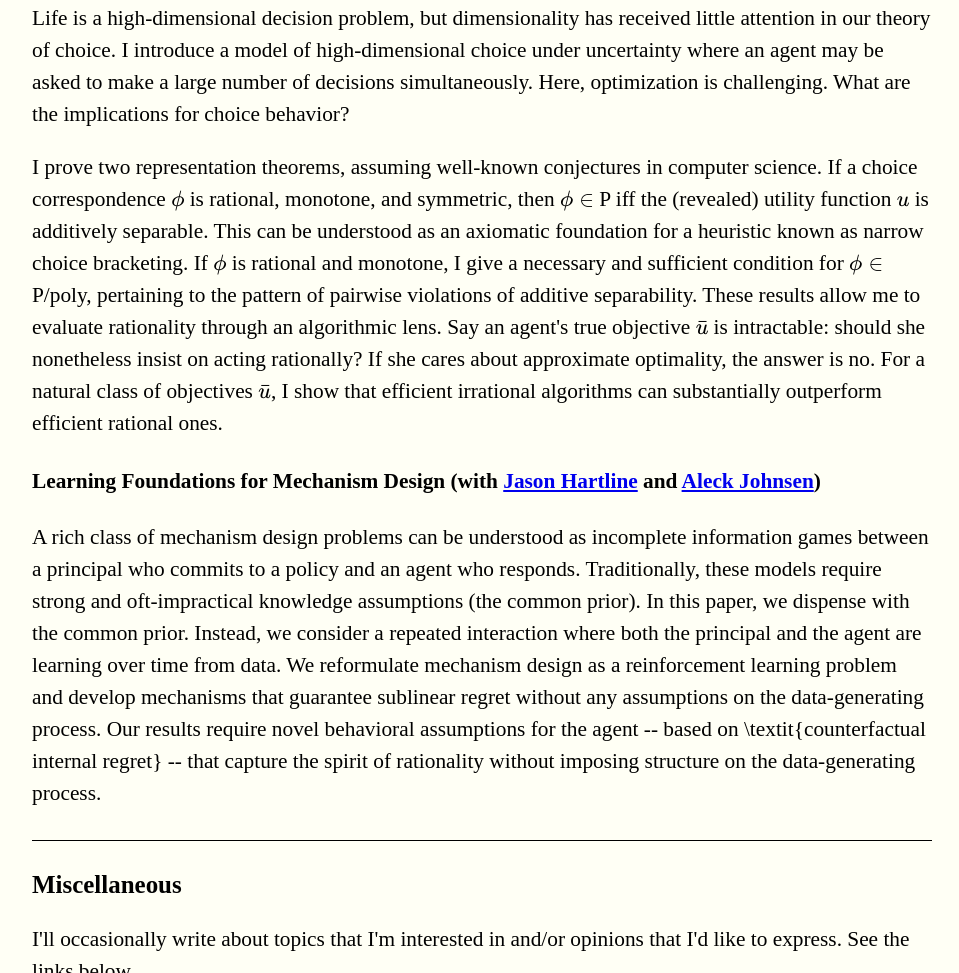
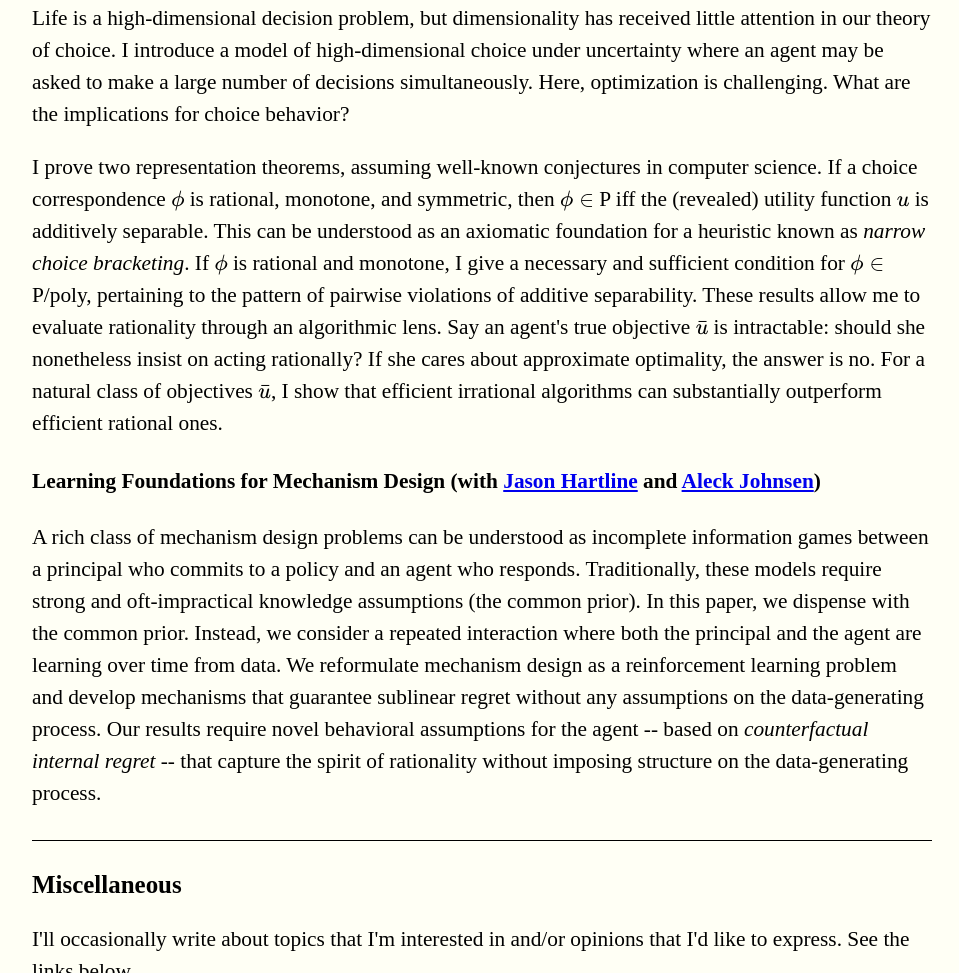
Before and after one commit to mkcamara/mkcamara.github.io, a plain HTML site: page index.html in a window 1280 px wide. Shown: the part 1389-2362 px from the top of the page, without its empty margins (158-1117 px from the left). Drawn offline with nearby package versions, Linux system fonts and the light colour scheme; some packages are replaced by stand-ins of ours.

Commit message:
text changes

```diff
--- a/index.html
+++ b/index.html
@@ -59,11 +59,11 @@
 
                 <p>Life is a high-dimensional decision problem, but dimensionality has received little attention in our theory of choice. I introduce a model of high-dimensional choice under uncertainty where an agent may be asked to make a large number of decisions simultaneously. Here, optimization is challenging. What are the implications for choice behavior?</p>
 
-				<p>I prove two representation theorems, assuming well-known conjectures in computer science. If a choice correspondence $\phi$ is rational, monotone, and symmetric, then $\phi\in$ P iff the (revealed) utility function $u$ is additively separable. This can be understood as an axiomatic foundation for a heuristic known as narrow choice bracketing. If $\phi$ is rational and monotone, I give a necessary and sufficient condition for $\phi\in$ P/poly, pertaining to the pattern of pairwise violations of additive separability. These results allow me to evaluate rationality through an algorithmic lens. Say an agent's true objective $\bar{u}$ is intractable: should she nonetheless insist on acting rationally? If she cares about approximate optimality, the answer is no.  For a natural class of objectives $\bar{u}$, I show that efficient irrational algorithms can substantially outperform efficient rational ones.</p>
+				<p>I prove two representation theorems, assuming well-known conjectures in computer science. If a choice correspondence $\phi$ is rational, monotone, and symmetric, then $\phi\in$ P iff the (revealed) utility function $u$ is additively separable. This can be understood as an axiomatic foundation for a heuristic known as <i>narrow choice bracketing</i>. If $\phi$ is rational and monotone, I give a necessary and sufficient condition for $\phi\in$ P/poly, pertaining to the pattern of pairwise violations of additive separability. These results allow me to evaluate rationality through an algorithmic lens. Say an agent's true objective $\bar{u}$ is intractable: should she nonetheless insist on acting rationally? If she cares about approximate optimality, the answer is no.  For a natural class of objectives $\bar{u}$, I show that efficient irrational algorithms can substantially outperform efficient rational ones.</p>
 
                 <h4>Learning Foundations for Mechanism Design (with <a href="https://sites.northwestern.edu/hartline/">Jason Hartline</a> and <a href="http://users.eecs.northwestern.edu/~acj861/">Aleck Johnsen</a>)</h4>
 
-                <p>A rich class of mechanism design problems can be understood as incomplete information games between a principal who commits to a policy and an agent who responds. Traditionally, these models require strong and oft-impractical knowledge assumptions (the common prior). In this paper, we dispense with the common prior. Instead, we consider a repeated interaction where both the principal and the agent are learning over time from data. We reformulate mechanism design as a reinforcement learning problem and develop mechanisms that guarantee sublinear regret without any assumptions on the data-generating process. Our results require novel behavioral assumptions for the agent -- based on \textit{counterfactual internal regret} -- that capture the spirit of rationality without imposing structure on the data-generating process.</p>
+                <p>A rich class of mechanism design problems can be understood as incomplete information games between a principal who commits to a policy and an agent who responds. Traditionally, these models require strong and oft-impractical knowledge assumptions (the common prior). In this paper, we dispense with the common prior. Instead, we consider a repeated interaction where both the principal and the agent are learning over time from data. We reformulate mechanism design as a reinforcement learning problem and develop mechanisms that guarantee sublinear regret without any assumptions on the data-generating process. Our results require novel behavioral assumptions for the agent -- based on <i>counterfactual internal regret</i> -- that capture the spirit of rationality without imposing structure on the data-generating process.</p>
 
             </div>
 
```
